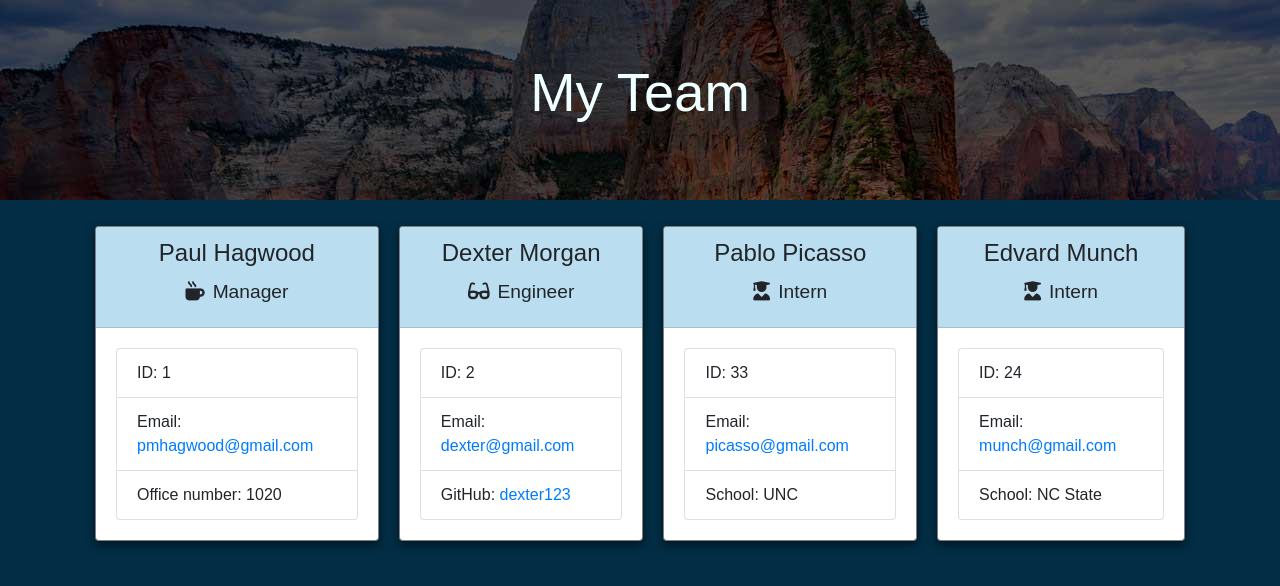
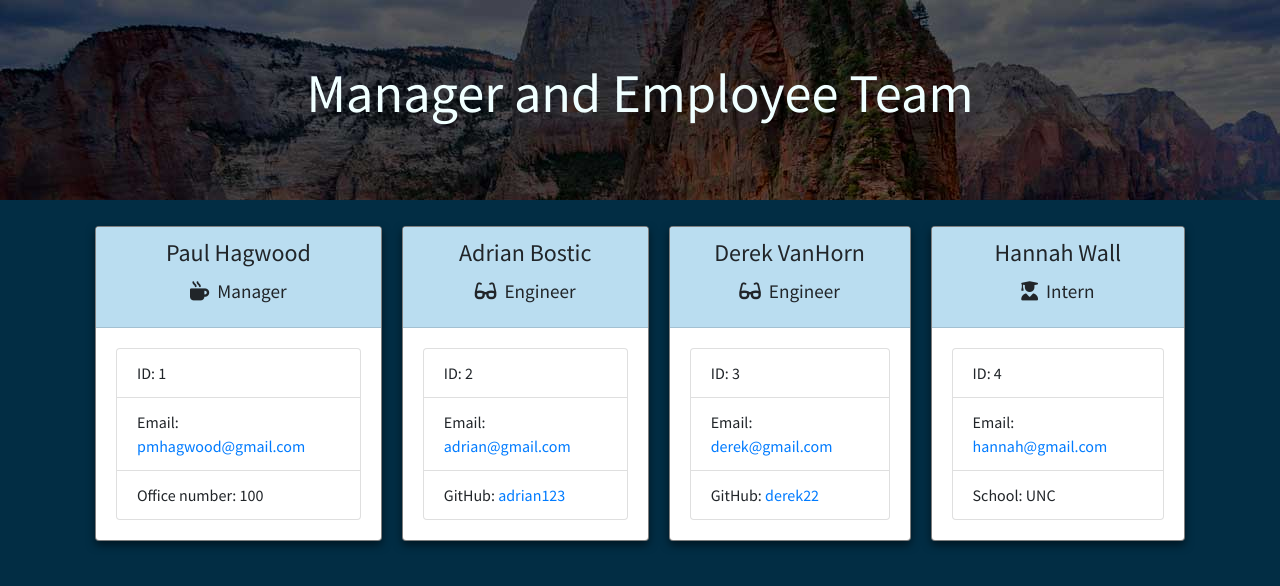
Before and after one commit to pmhagwood/employeesummary, a website: page output/team.html in a window 1280 px wide. Drawn offline with nearby package versions, Linux system fonts and the light colour scheme.

```diff
--- a/output/style.css
+++ b/output/style.css
@@ -13,6 +13,8 @@
     margin-top: 60px;
 }
 
+
+
 .card {
     margin:10px;
     box-shadow: 0 4px 8px 0 rgba(0, 0, 0, 0.5);
@@ -25,6 +27,12 @@
 h1 {
     font-size: 3.4em;
 }
+
+@media only screen and (max-width: 600px) {
+    h1 {
+        font-size: 2em;
+    }
+}
 .card-title {
     text-align: center;
 }
--- a/output/team.html
+++ b/output/team.html
@@ -8,6 +8,7 @@
     <title>My Team</title>
     <link rel="stylesheet" href="https://stackpath.bootstrapcdn.com/bootstrap/4.3.1/css/bootstrap.min.css"
         integrity="sha384-ggOyR0iXCbMQv3Xipma34MD+dH/1fQ784/j6cY/iJTQUOhcWr7x9JvoRxT2MZw1T" crossorigin="anonymous">
+    <link href="https://fonts.googleapis.com/css2?family=Source+Sans+Pro:wght@200;300;400;600&display=swap" rel="stylesheet">
     <link rel="stylesheet" href="style.css">
     <script src="https://kit.fontawesome.com/c502137733.js"></script>
 </head>
@@ -16,14 +17,14 @@
     <div class="container-fluid">
         <div class="row">
             <div class="col-12 mainheading mb-3 team-heading">
-                <h1 class="text-center">My Team</h1>
+                <h1 class="text-center">Manager and Employee Team</h1>
             </div>
         </div>
     </div>
     <div class="container">
         <div class="row">
             <div class="team-area col-12 d-flex justify-content-center">
-                <div class="card employee-card">
+                <div class="card employee-card manager-card">
     <div class="card-header">
         <h2 class="card-title">Paul Hagwood</h2>
         <h3 class="card-title"><i class="fas fa-mug-hot mr-2"></i>Manager</h3>
@@ -32,46 +33,46 @@
         <ul class="list-group">
             <li class="list-group-item">ID: 1</li>
             <li class="list-group-item">Email: <a href="mailto:pmhagwood@gmail.com">pmhagwood@gmail.com</a></li>
-            <li class="list-group-item">Office number: 1020</li>
+            <li class="list-group-item">Office number: 100</li>
         </ul>
     </div>
 </div>
 <div class="card employee-card">
     <div class="card-header">
-        <h2 class="card-title">Dexter Morgan</h2>
+        <h2 class="card-title">Adrian Bostic</h2>
         <h3 class="card-title"><i class="fas fa-glasses mr-2"></i>Engineer</h3>
     </div>
     <div class="card-body">
         <ul class="list-group">
             <li class="list-group-item">ID: 2</li>
-            <li class="list-group-item">Email: <a href="mailto:dexter@gmail.com">dexter@gmail.com</a></li>
-            <li class="list-group-item">GitHub: <a href="https://github.com/dexter123" target="_blank" rel="noopener noreferrer">dexter123</a></li>
+            <li class="list-group-item">Email: <a href="mailto:adrian@gmail.com">adrian@gmail.com</a></li>
+            <li class="list-group-item">GitHub: <a href="https://github.com/adrian123" target="_blank" rel="noopener noreferrer">adrian123</a></li>
         </ul>
     </div>
 </div>
 <div class="card employee-card">
     <div class="card-header">
-        <h2 class="card-title">Pablo Picasso</h2>
-        <h3 class="card-title"><i class="fas fa-user-graduate mr-2"></i>Intern</h3>
+        <h2 class="card-title">Derek VanHorn</h2>
+        <h3 class="card-title"><i class="fas fa-glasses mr-2"></i>Engineer</h3>
     </div>
     <div class="card-body">
         <ul class="list-group">
-            <li class="list-group-item">ID: 33</li>
-            <li class="list-group-item">Email: <a href="mailto:picasso@gmail.com">picasso@gmail.com</a></li>
-            <li class="list-group-item">School: UNC</li>
+            <li class="list-group-item">ID: 3</li>
+            <li class="list-group-item">Email: <a href="mailto:derek@gmail.com">derek@gmail.com</a></li>
+            <li class="list-group-item">GitHub: <a href="https://github.com/derek22" target="_blank" rel="noopener noreferrer">derek22</a></li>
         </ul>
     </div>
 </div>
 <div class="card employee-card">
     <div class="card-header">
-        <h2 class="card-title">Edvard Munch</h2>
+        <h2 class="card-title">Hannah Wall</h2>
         <h3 class="card-title"><i class="fas fa-user-graduate mr-2"></i>Intern</h3>
     </div>
     <div class="card-body">
         <ul class="list-group">
-            <li class="list-group-item">ID: 24</li>
-            <li class="list-group-item">Email: <a href="mailto:munch@gmail.com">munch@gmail.com</a></li>
-            <li class="list-group-item">School: NC State</li>
+            <li class="list-group-item">ID: 4</li>
+            <li class="list-group-item">Email: <a href="mailto:hannah@gmail.com">hannah@gmail.com</a></li>
+            <li class="list-group-item">School: UNC</li>
         </ul>
     </div>
 </div>
```
Also changed, not shown: README.md, 1 other file.
